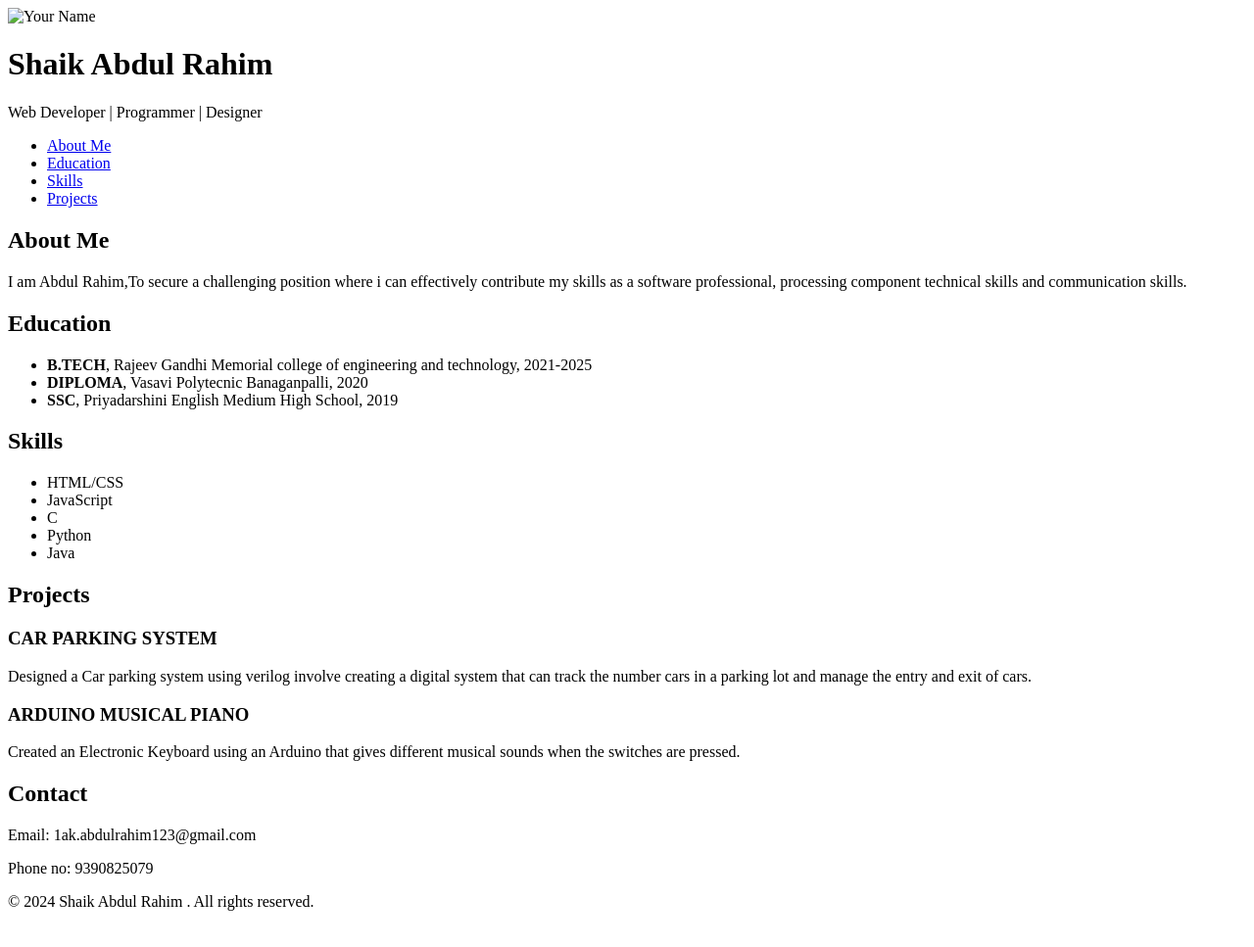
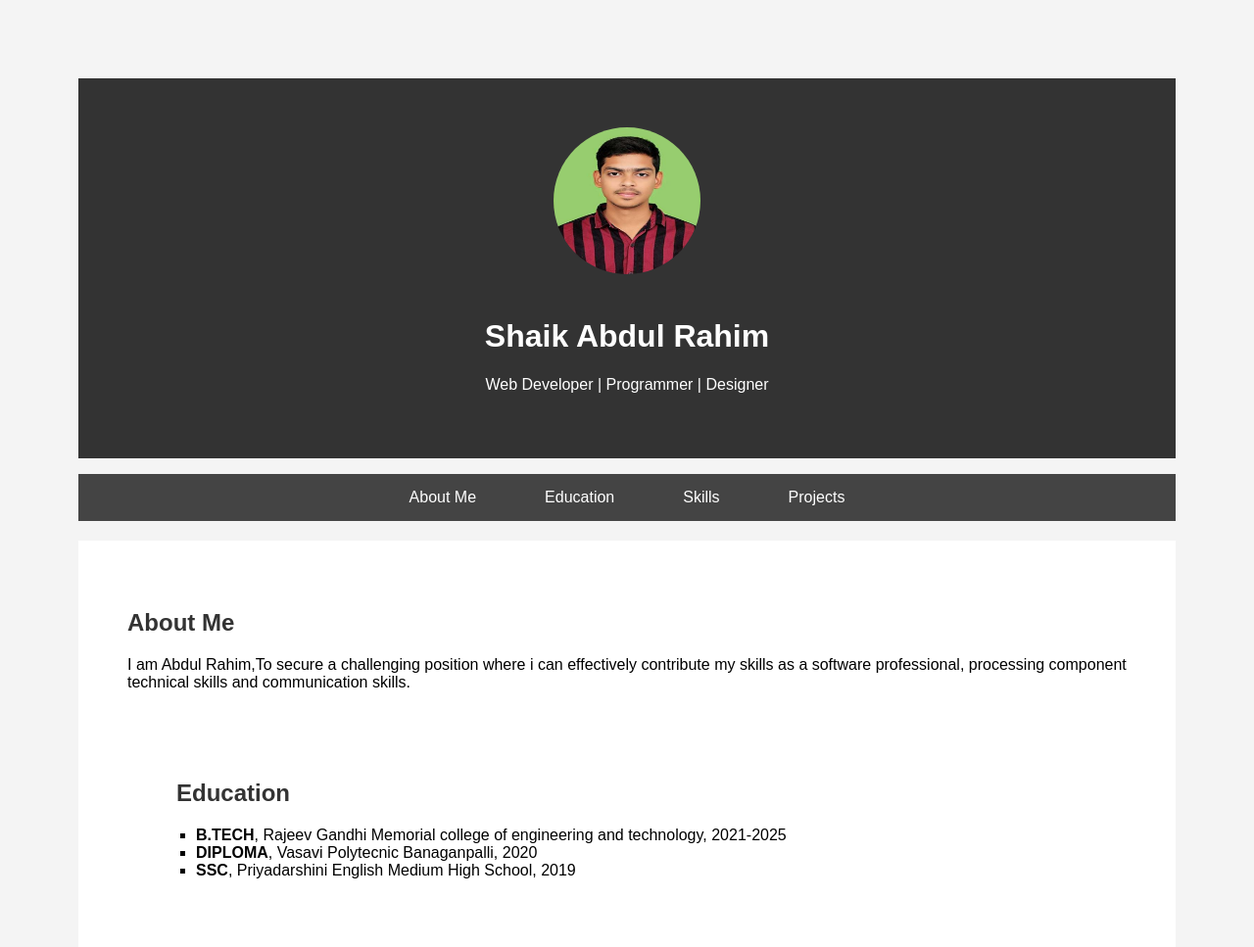
Before and after one commit to AbdRahim310/abdulrahim, a plain HTML site: page index.html in a window 1280 px wide. Shown: the top 967 px of the page at 98% size. Before the commit the page ends 946 px from the top, so only its background shows below. Drawn offline with Linux system fonts and the light colour scheme.

Commit message:
Update index.html

```diff
--- a/index.html
+++ b/index.html
@@ -4,11 +4,11 @@
     <meta charset="UTF-8">
     <meta name="viewport" content="width=device-width, initial-scale=1.0">
     <title>My Portfolio</title>
-    <link rel="stylesheet" href="css/abd.css">
+    <link rel="stylesheet" href="css/style.css">
 </head>
 <body>
     <header>
-        <img src="images/abd.jpg" alt="Your Name" class="profile-image">
+        <img src="image/abd.jpg" alt="Your Name" class="profile-image">
         <h1>Shaik Abdul Rahim</h1>
         <p>Web Developer | Programmer | Designer</p>
     </header>
```
